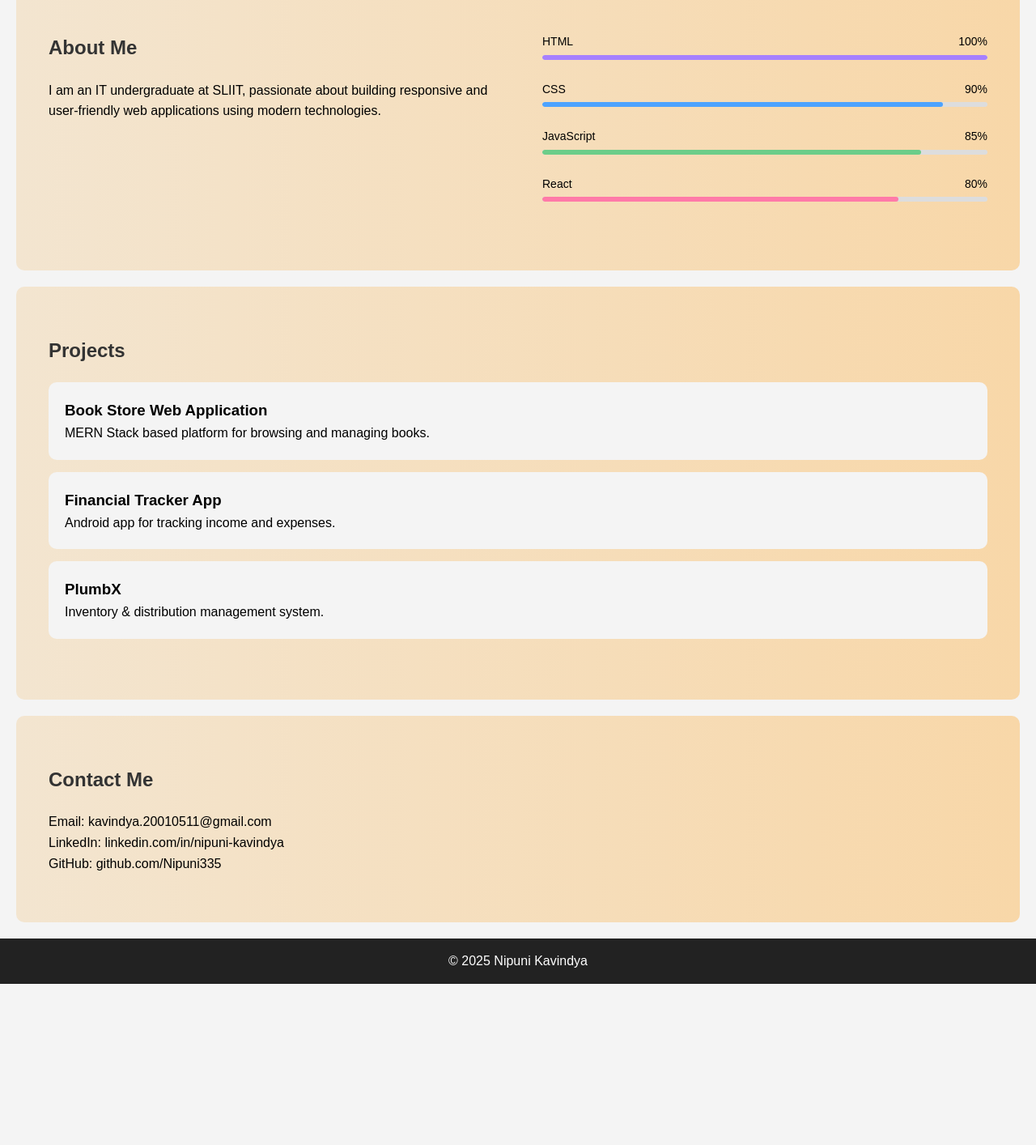
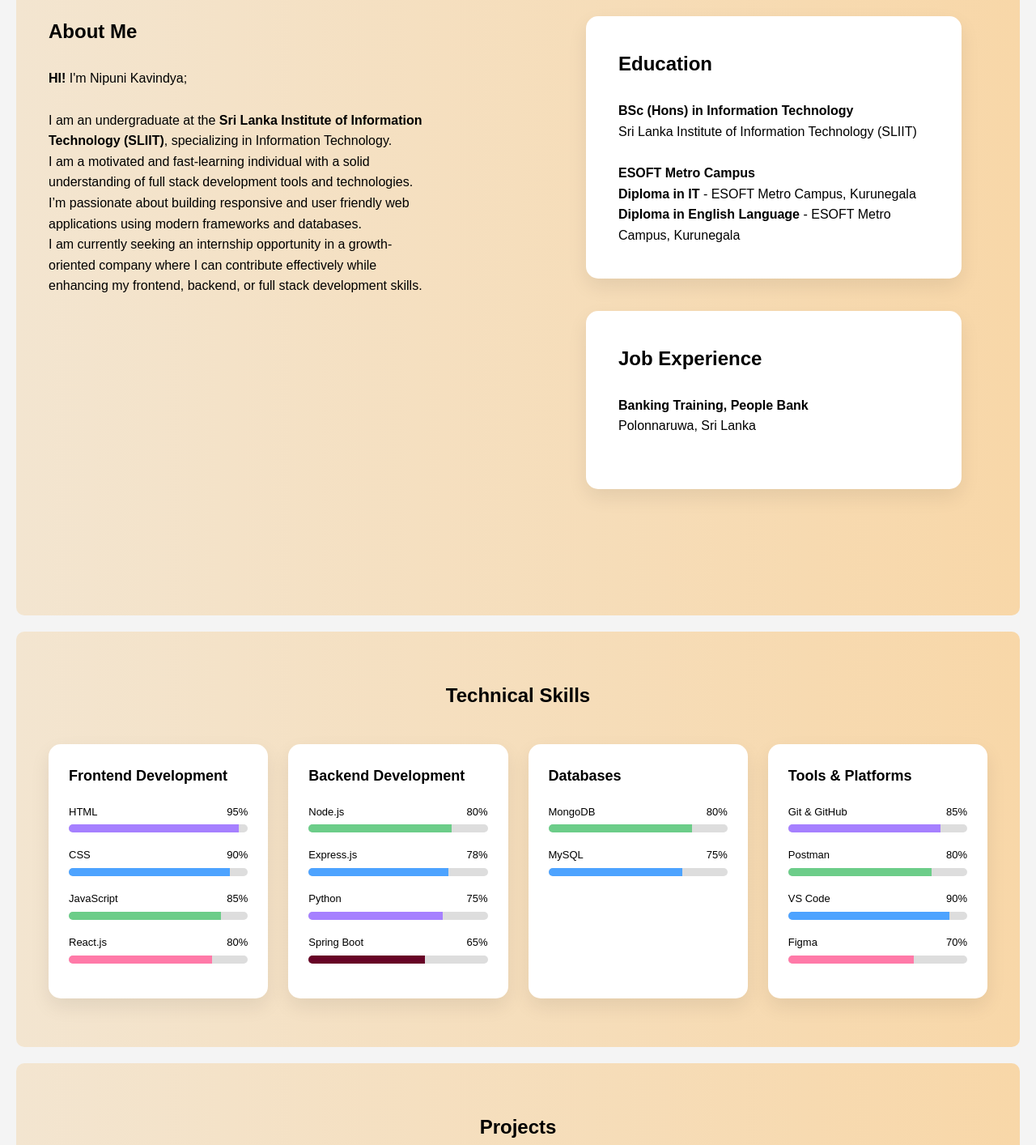
Before and after one commit to Nipuni335/My-Portfolio, a plain HTML site: page index.html in a window 1280 px wide. Shown: the part 960-2374 px from the top of the page at 81% size. Before the commit the page ends 2175 px from the top, so only its background shows below. Drawn offline with Linux system fonts and the light colour scheme.

Commit message:
my portfolio
developing my portfolio

```diff
--- a/index.html
+++ b/index.html
@@ -13,14 +13,14 @@
     <h2 class="logo">Nipuni</h2>
     <ul>
       <li><a href="#home">Home</a></li>
-      <li><a href="#about-skills">About</a></li>
-      <li><a href="#about-skills">Skills</a></li>
+      <li><a href="#about">About</a></li>
+      <li><a href="#skills">Skills</a></li>
       <li><a href="#projects">Projects</a></li>
       <li><a href="#contact">Contact</a></li>
     </ul>
   </nav>
 
-  <!-- Home Section -->
+  <!-- Home -->
   <section id="home" class="home">
     <div class="home-left">
       <h1>
@@ -28,7 +28,6 @@
         I'm <span>Nipuni Kavindya</span><br>
         a Full Stack Developer
       </h1>
-
       <p>
         IT Undergraduate passionate about building responsive and
         user-friendly web applications using modern technologies.
@@ -36,66 +35,171 @@
     </div>
   </section>
 
-  <!-- ONE PAGE — ABOUT + SKILLS -->
-  <section id="about-skills" class="about-skills">
+  <!-- About -->
+  <section id="about" class="about">
 
+    <!-- Left -->
     <div class="about-left">
-      <h2>About Me</h2>
+      <h1>About Me</h1>
+      <br>
+      <p><b>HI!</b> I'm Nipuni Kavindya;</p>
+      <br>
       <p>
-        I am an IT undergraduate at SLIIT, passionate about building
-        responsive and user-friendly web applications using modern technologies.
+        I am an undergraduate at the
+        <b>Sri Lanka Institute of Information Technology (SLIIT)</b>,
+        specializing in Information Technology.
+      </p>
+      <p>
+        I am a motivated and fast-learning individual with a solid
+        understanding of full stack development tools and technologies.</p>
+        <p>I’m passionate about building responsive and user friendly web
+        applications using modern frameworks and databases.
+      </p>
+      <p>
+        I am currently seeking an internship opportunity in a growth-oriented
+        company where I can contribute effectively while enhancing my
+        frontend, backend, or full stack development skills.
       </p>
     </div>
 
-    <div class="skills-right">
+    <!-- Right -->
+    <div class="about-right">
+      <div class="info-box">
+        <h2>Education</h2>
+        <br/>
+        <p>
+          <b>BSc (Hons) in Information Technology</b><br>
+          Sri Lanka Institute of Information Technology (SLIIT)<br>
 
-      <div class="skill">
-        <div class="skill-title">
-          <span>HTML</span>
-          <span>100%</span>
+        </p>
+         <br/>
+        <p>
+          <b> ESOFT Metro Campus </b>
+          <br/>
+<b>Diploma in IT</b> - ESOFT Metro Campus, Kurunegala
+<b>Diploma in English Language</b> - ESOFT Metro Campus, Kurunegala
+
+        </p>
       </div>
-        <div class="skill-bar">
-          <div class="skill-level purple" style="width: 100%;"></div>
+
+
+      <div class="info-box">
+        <h2>Job Experience</h2>
+        <br/>
+        <p>
+          <b>Banking Training, People Bank</b><br>
+          Polonnaruwa, Sri Lanka<br/>
+         <br/>
+        </p>
       </div>
     </div>
 
+  </section>
+
+ <!-- Skills -->
+<section id="skills">
+  <h1 class="skills-title">Technical Skills</h1>
+
+  <div class="skills-row">
+
+    <!-- Frontend -->
+    <div class="skills-box">
+      <h3>Frontend Development</h3>
+
       <div class="skill">
-        <div class="skill-title">
-          <span>CSS</span>
-          <span>90%</span>
+        <div class="skill-title"><span>HTML</span><span>95%</span></div>
+        <div class="skill-bar"><div class="skill-level purple" style="width:95%"></div></div>
       </div>
-        <div class="skill-bar">
-          <div class="skill-level blue" style="width: 90%;"></div>
+
+      <div class="skill">
+        <div class="skill-title"><span>CSS</span><span>90%</span></div>
+        <div class="skill-bar"><div class="skill-level blue" style="width:90%"></div></div>
+      </div>
+
+      <div class="skill">
+        <div class="skill-title"><span>JavaScript</span><span>85%</span></div>
+        <div class="skill-bar"><div class="skill-level green" style="width:85%"></div></div>
+      </div>
+
+      <div class="skill">
+        <div class="skill-title"><span>React.js</span><span>80%</span></div>
+        <div class="skill-bar"><div class="skill-level pink" style="width:80%"></div></div>
       </div>
     </div>
 
+    <!-- Backend -->
+    <div class="skills-box">
+      <h3>Backend Development</h3>
+
       <div class="skill">
-        <div class="skill-title">
-          <span>JavaScript</span>
-          <span>85%</span>
+        <div class="skill-title"><span>Node.js</span><span>80%</span></div>
+        <div class="skill-bar"><div class="skill-level green" style="width:80%"></div></div>
       </div>
-        <div class="skill-bar">
-          <div class="skill-level green" style="width: 85%;"></div>
+
+      <div class="skill">
+        <div class="skill-title"><span>Express.js</span><span>78%</span></div>
+        <div class="skill-bar"><div class="skill-level blue" style="width:78%"></div></div>
+      </div>
+
+      <div class="skill">
+        <div class="skill-title"><span>Python</span><span>75%</span></div>
+        <div class="skill-bar"><div class="skill-level purple" style="width:75%"></div></div>
+      </div>
+
+      <div class="skill">
+        <div class="skill-title"><span>Spring Boot</span><span>65%</span></div>
+        <div class="skill-bar"><div class="skill-level red" style="width:65%"></div></div>
       </div>
     </div>
 
+    <!-- Databases -->
+    <div class="skills-box">
+      <h3>Databases</h3>
+
       <div class="skill">
-        <div class="skill-title">
-          <span>React</span>
-          <span>80%</span>
+        <div class="skill-title"><span>MongoDB</span><span>80%</span></div>
+        <div class="skill-bar"><div class="skill-level green" style="width:80%"></div></div>
       </div>
-        <div class="skill-bar">
-          <div class="skill-level pink" style="width: 80%;"></div>
+
+      <div class="skill">
+        <div class="skill-title"><span>MySQL</span><span>75%</span></div>
+        <div class="skill-bar"><div class="skill-level blue" style="width:75%"></div></div>
+      </div>
+    </div>
+
+    <!-- Tools -->
+    <div class="skills-box">
+      <h3>Tools & Platforms</h3>
+
+      <div class="skill">
+        <div class="skill-title"><span>Git & GitHub</span><span>85%</span></div>
+        <div class="skill-bar"><div class="skill-level purple" style="width:85%"></div></div>
+      </div>
+
+      <div class="skill">
+        <div class="skill-title"><span>Postman</span><span>80%</span></div>
+        <div class="skill-bar"><div class="skill-level green" style="width:80%"></div></div>
+      </div>
+
+      <div class="skill">
+        <div class="skill-title"><span>VS Code</span><span>90%</span></div>
+        <div class="skill-bar"><div class="skill-level blue" style="width:90%"></div></div>
+      </div>
+
+      <div class="skill">
+        <div class="skill-title"><span>Figma</span><span>70%</span></div>
+        <div class="skill-bar"><div class="skill-level pink" style="width:70%"></div></div>
       </div>
     </div>
 
   </div>
 </section>
 
+
   <!-- Projects -->
-  <section id="projects">
-    <h2>Projects</h2>
-
+  <section id="projects" >
+    <h1>Projects</h1>
+    <br/>
     <div class="project-card">
       <h3>Book Store Web Application</h3>
       <p>MERN Stack based platform for browsing and managing books.</p>
@@ -109,6 +213,11 @@
     <div class="project-card">
       <h3>PlumbX</h3>
       <p>Inventory & distribution management system.</p>
+    </div>
+
+    <div class="project-card">
+      <h3>Landslide-Blog Project Web App</h3>
+      <p>A blog-based web application focused on landslide awareness, prevention, and information sharing.</p>
     </div>
   </section>
 
@@ -124,6 +233,5 @@
     <p>© 2025 Nipuni Kavindya</p>
   </footer>
 
-  <script src="script.js"></script>
 </body>
 </html>
--- a/style.css
+++ b/style.css
@@ -6,8 +6,8 @@
 }
 
 body {
+  background: #f4f4f4;
   line-height: 1.6;
-  background: #f4f4f4;
 }
 
 /* Navbar */
@@ -15,15 +15,12 @@ nav {
   display: flex;
   justify-content: space-between;
   align-items: center;
-  border-radius: 6px;
   background: #f4b67a;
   padding: 20px 70px;
   position: sticky;
   top: 0;
-  left: 0;
   z-index: 1000;
   border-bottom: 2px solid #d49e6c;
-  margin: 0;
 }
 
 nav ul {
@@ -32,106 +29,138 @@ nav ul {
   gap: 30px;
 }
 
+nav ul li a {
+  text-decoration: none;
+  color: #000;
+  font-weight: 500;
+}
+
+nav ul li a:hover {
+  color: #6b4d2b;
+}
+
 /* Home */
 .home {
   height: 100vh;
   background: linear-gradient(90deg, #f3e5d0, #f8d7a8);
   display: flex;
-  justify-content: space-between;
+  justify-content: center;
   align-items: center;
-  padding: 0 100px;
 }
 
 .home-left {
-  max-width: 550px;
+  max-width: 600px;
   text-align: center;
-  margin: 0 auto;
 }
 
 .home-left h1 {
   font-size: 46px;
-  line-height: 1.2;
-  margin-bottom: 20px;
 }
 
 .home-left span {
   color: #f77f08;
 }
 
+/* Section */
 section {
-  padding: 60px 40px;
   background: linear-gradient(90deg, #f3e5d0, #f8d7a8);
   margin: 20px;
+  padding: 60px 40px;
   border-radius: 10px;
 }
 
-h2 {
-  margin-bottom: 20px;
-  color: #333;
-}
-
-/* Skills */
-.skills-container span {
-  display: inline-block;
-  background: #00adb5;
-  color: white;
-  padding: 8px 15px;
-  margin: 5px;
-  border-radius: 20px;
-}
-
-/* ONE PAGE — ABOUT + SKILLS */
-.about-skills {
-  background: wite;
-  margin: 20px;
-  padding: 60px 40px;
-  border-radius: 10px;
-
+/* About */
+.about {
+  height: 100vh;
   display: flex;
-  justify-content: space-between;
-  gap: 60px;
+  gap: 200px;
+  align-items: flex-start;
 }
 
 .about-left {
-  width: 50%;
+  width: 40%;
 }
 
-.skills-right {
-  width: 50%;
+/* Right side */
+.about-right {
+  width: 40%;
+  display: flex;
+  flex-direction: column;
+  gap: 40px;
 }
 
+.info-box {
+  background: #ffffff;
+  padding: 40px;
+  border-radius: 15px;
+  box-shadow: 0 10px 25px rgba(0,0,0,0.08);
+}
+
+.info-box h3 {
+  margin-bottom: 15px;
+}
+/* Skills Section */
+.skills-title {
+  text-align: center;
+  margin-bottom: 40px;
+}
+
+/* Horizontal layout */
+.skills-row {
+  display: grid;
+  grid-template-columns: repeat(4, 1fr);
+  gap: 25px;
+}
+
+/* White skill cards */
+.skills-box {
+  background: #ffffff;
+  padding: 25px;
+  border-radius: 15px;
+  box-shadow: 0 10px 25px rgba(0,0,0,0.08);
+}
+
+.skills-box h3 {
+  margin-bottom: 20px;
+  font-size: 18px;
+}
+
+/*  skills */
 .skill {
-  margin-bottom: 25px;
+  margin-bottom: 18px;
 }
 
 .skill-title {
   display: flex;
   justify-content: space-between;
-  font-size: 14px;
+  font-size: 13px;
   margin-bottom: 5px;
 }
 
 .skill-bar {
-  width: 100%;
-  height: 6px;
+  height: 10px;
   background: #ddd;
   border-radius: 10px;
   overflow: hidden;
 }
 
 .skill-level {
-  height: 6px;
-  border-radius: 10px;
+  height: 10px;
 }
 
 .purple { background: #a680ff; }
-.blue   { background: #4da3ff; }
-.green  { background: #6ccd89; }
-.pink   { background: #ff7aa8; }
+.blue { background: #4da3ff; }
+.green { background: #6ccd89; }
+.pink { background: #ff7aa8; }
+.red { background: #670326; }
 
 /* Projects */
+#projects h1 {
+  text-align: center;
+}
+
 .project-card {
-  background: #f4f4f4;
+  background: #ffffff;
   padding: 20px;
   margin-bottom: 15px;
   border-radius: 10px;
@@ -140,7 +169,7 @@ h2 {
 /* Footer */
 footer {
   text-align: center;
-  padding: 15px;
   background: #222;
   color: white;
+  padding: 15px;
 }
```
Lines whose indentation alone changed are shown as unchanged.
